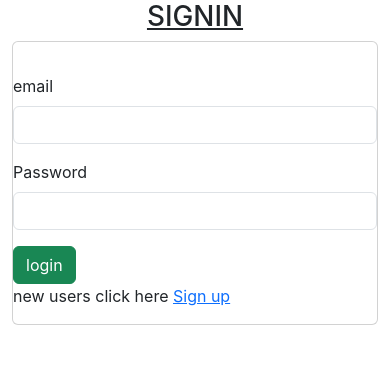
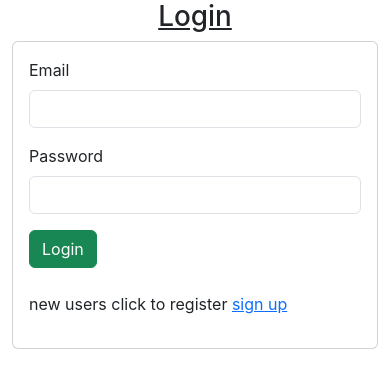
Before and after one commit to ashnadsilva23/bus-app-frontend, a React (Create React App) app: page / in a window 390 px wide. Shown: the top 388 px of the page. Built offline with nearby package versions, Linux system fonts and the light colour scheme.

Commit message:
project completed

```diff
--- a/src/components/LoginUser.jsx
+++ b/src/components/LoginUser.jsx
@@ -1,72 +1,79 @@
+import React, { useState } from 'react'
 import axios from 'axios'
-import React, { useState } from 'react'
 import { Link } from 'react-router-dom'
 
-const LoginUser = () => {
+const Login = () => {
 
-    const [data,changeData]=useState([
+    const [data, changeData] = useState([
+
         {
-            "email":"",
-            "password":""
+
+            "email": "",
+            "password": ""
+
         }
+
     ])
 
-  const inputHandler=(event)=>{
-      changeData({...data,[event.target.name]:event.target.value})
+
+
+    const inputHandler = (event) => {
+        changeData({ ...data, [event.target.name]: event.target.value })
+
+
     }
+    const readValue = () => {
 
-  const readValue=()=>{
-      console.log(data)
+
+
         axios.post("http://localhost:8080/login",data).then(
             (response)=>{
                 console.log(response.data)
                 if (response.data.status=="success") {
-                  alert("successfully logined")
+                    alert("login success")
 
                 } else {
-                  alert("error")
+                    alert("failed to login")
 
                 }
             }
-      ).catch(
-          (error)=>{
-              console.log(error)
-          }
-      )
+        ).catch().finally()
     }
     return (
         <div>
-           <h1 align="center"><u>SIGNIN</u></h1>
+
+            <h1 align="center"><u>Login</u></h1>
             <div className="container">
-                <div class="card" >
+                <div className="card" >
 
                     <div class="card-body">
-
-                        </div>
                         <div className="row">
-                            <div className="col col-sm-12 col-md-12 col-lg-12 col-xl-12 col-xxl-12">
+                            <div className="col col-12 col-sm-12 col-md-12 col-lg-12 col-xl-12 col-xxl-12">
                                 <div className="row g-3">
                                 <div className="col col-12 col-sm-12 col-md-12 col-lg-12 col-xl-12 col-xxl-12">
-                                        <label htmlFor="" className="form-label">email</label>
-                                        <input type="text" className="form-control" name='email' value={data.email} onChange={inputHandler}/>
+                                <label htmlFor="" className="form-label">Email</label><br></br>
+                                        <input type="text" className="form-control" name='email' value={data.userName} onChange={inputHandler} />
                                     </div>
                                     <div className="col col-12 col-sm-12 col-md-12 col-lg-12 col-xl-12 col-xxl-12">
                                     <label htmlFor="" className="form-label">Password</label>
-                                        <input type="password"  className="form-control" name='password' value={data.password} onChange={inputHandler} />
-                                    </div>
-                                    <div className="col col-12 col-sm-6 col-md-6 col-lg-6 col-xl-6 col-xxl-6">
-                                        <button className="btn btn-success" onClick={readValue}>login</button>
-                                        <p>new users click here <Link to="/reg">Sign up</Link></p>
-
+                                        <input type="password" className="form-control" name='password' value={data.passward} onChange={inputHandler} />
                                     </div>
 
+
+                                    <div className="col col-12 col-sm-6 col-md-6 col lg-6 col-xl-6 col-xxl-6">
+                                        <button className="btn btn-success" onClick={readValue}>Login</button><br></br><br></br>
+
+                                        <p>new users click to register <Link to="/reg">sign up</Link></p>
 
                                           </div>
                                 </div>
                             </div>
-                </div>    </div>
+                        </div>
+                    </div>
+                </div>
+            </div>
         </div>
     )
 }
 
-export default LoginUser
+export default Login
```
Lines whose indentation alone changed are shown as unchanged.
